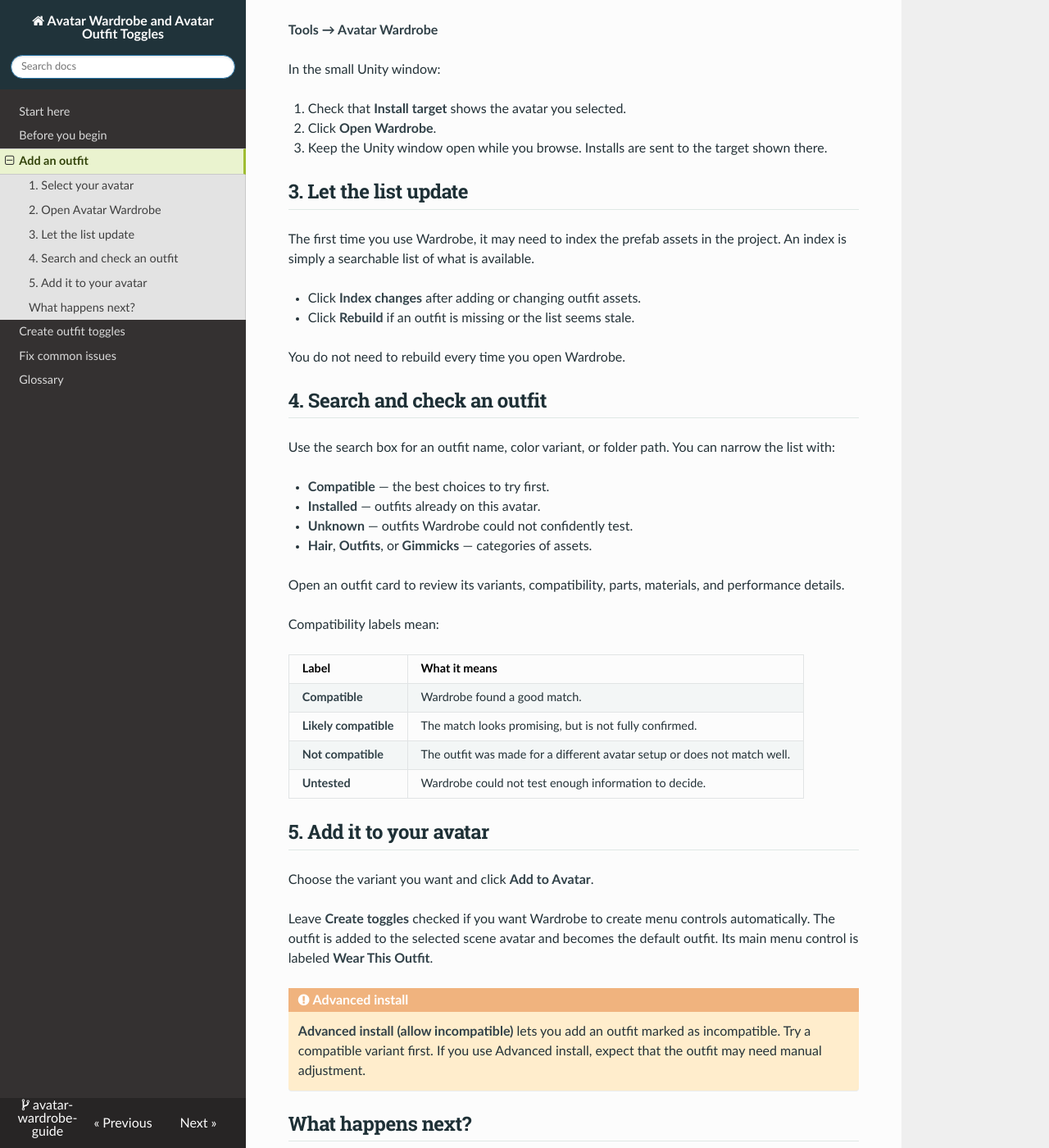
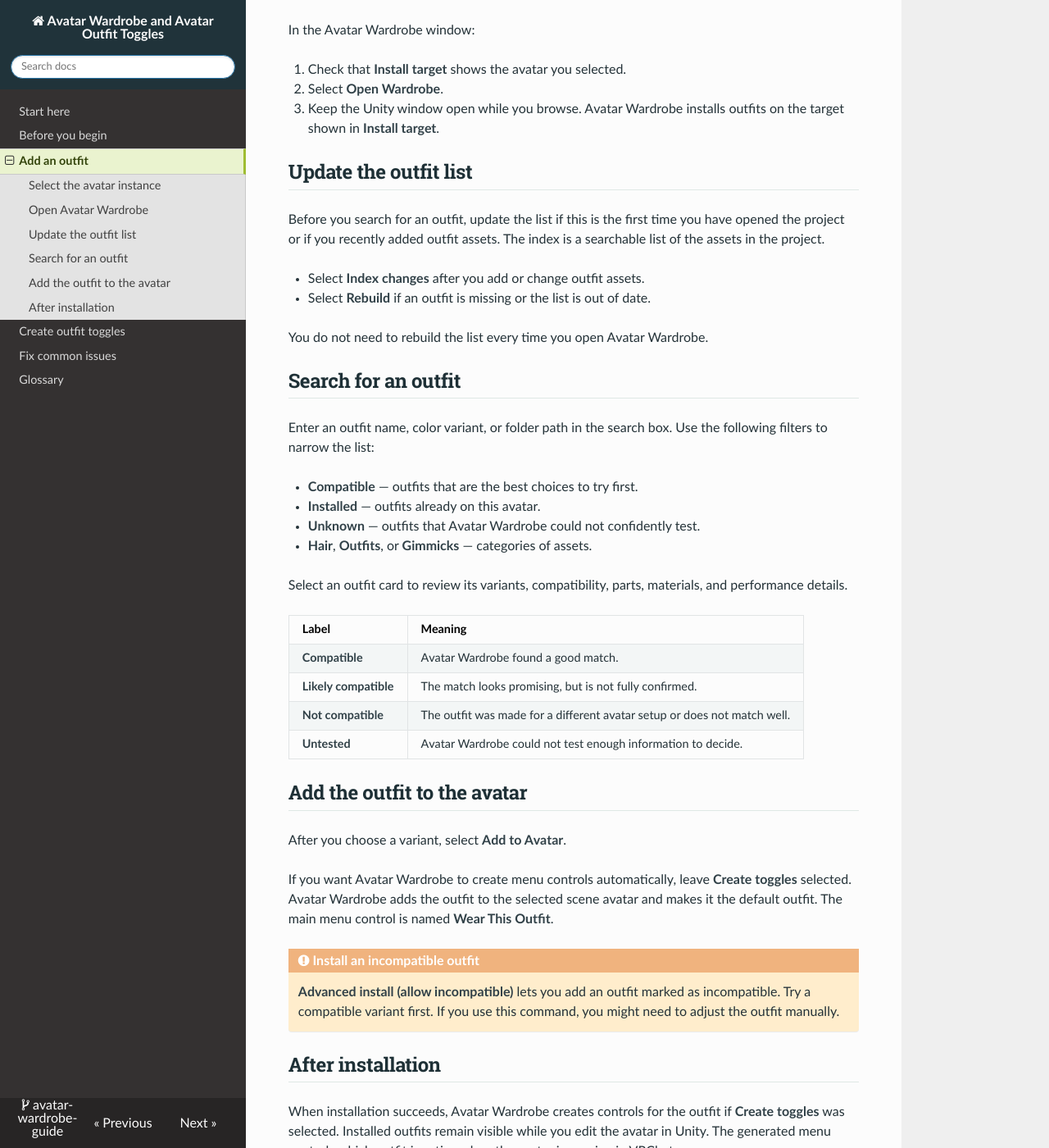
Before and after one commit to gryphprime/avatar-wardrobe-guide, an MkDocs documentation site: the page built from docs/add-an-outfit.md, in a window 1280 px wide and 1400 px high, scrolled down 464 px. Shown: the whole window at 82% size. Built offline with MkDocs 1.6.1, drawn with Linux system fonts in a browser that asks for light colours; nearby versions of some CDN libraries; some of the changed text lies outside the part shown.

Commit message:
Rewrite Avatar Wardrobe procedure in Google documentation style

```diff
--- a/docs/add-an-outfit.md
+++ b/docs/add-an-outfit.md
@@ -1,63 +1,59 @@
 # Add an outfit with Avatar Wardrobe
 
-Avatar Wardrobe searches the outfit assets already in your Unity project. It does not download clothing from a shop or invent a new outfit; it helps you find and install what is already available locally.
+Avatar Wardrobe searches the outfit assets in your Unity project. It does not download clothing from a shop or create a new outfit. It helps you find and install outfits that are already available in the project.
 
-## 1. Select your avatar
+## Select the avatar instance
 
-In Unity’s **Hierarchy**, click the avatar instance you are editing.
+Before you open Avatar Wardrobe, select the avatar instance that you are editing in the **Hierarchy**.
 
-## 2. Open Avatar Wardrobe
+## Open Avatar Wardrobe
 
-From Unity’s top menu, choose:
+From the **Tools** menu, select **Avatar Wardrobe**.
 
-**Tools → Avatar Wardrobe**
-
-In the small Unity window:
+In the Avatar Wardrobe window:
 
 1. Check that **Install target** shows the avatar you selected.
-2. Click **Open Wardrobe**.
-3. Keep the Unity window open while you browse. Installs are sent to the target shown there.
+2. Select **Open Wardrobe**.
+3. Keep the Unity window open while you browse. Avatar Wardrobe installs outfits on the target shown in **Install target**.
 
-## 3. Let the list update
+## Update the outfit list
 
-The first time you use Wardrobe, it may need to index the prefab assets in the project. An index is simply a searchable list of what is available.
+Before you search for an outfit, update the list if this is the first time you have opened the project or if you recently added outfit assets. The index is a searchable list of the assets in the project.
 
-- Click **Index changes** after adding or changing outfit assets.
-- Click **Rebuild** if an outfit is missing or the list seems stale.
+- Select **Index changes** after you add or change outfit assets.
+- Select **Rebuild** if an outfit is missing or the list is out of date.
 
-You do not need to rebuild every time you open Wardrobe.
+You do not need to rebuild the list every time you open Avatar Wardrobe.
 
-## 4. Search and check an outfit
+## Search for an outfit
 
-Use the search box for an outfit name, color variant, or folder path. You can narrow the list with:
+Enter an outfit name, color variant, or folder path in the search box. Use the following filters to narrow the list:
 
-- **Compatible** — the best choices to try first.
+- **Compatible** — outfits that are the best choices to try first.
 - **Installed** — outfits already on this avatar.
-- **Unknown** — outfits Wardrobe could not confidently test.
+- **Unknown** — outfits that Avatar Wardrobe could not confidently test.
 - **Hair**, **Outfits**, or **Gimmicks** — categories of assets.
 
-Open an outfit card to review its variants, compatibility, parts, materials, and performance details.
+Select an outfit card to review its variants, compatibility, parts, materials, and performance details.
 
-Compatibility labels mean:
-
-| Label | What it means |
+| Label | Meaning |
 | --- | --- |
-| **Compatible** | Wardrobe found a good match. |
+| **Compatible** | Avatar Wardrobe found a good match. |
 | **Likely compatible** | The match looks promising, but is not fully confirmed. |
 | **Not compatible** | The outfit was made for a different avatar setup or does not match well. |
-| **Untested** | Wardrobe could not test enough information to decide. |
+| **Untested** | Avatar Wardrobe could not test enough information to decide. |
 
-## 5. Add it to your avatar
+## Add the outfit to the avatar
 
-Choose the variant you want and click **Add to Avatar**.
+After you choose a variant, select **Add to Avatar**.
 
-Leave **Create toggles** checked if you want Wardrobe to create menu controls automatically. The outfit is added to the selected scene avatar and becomes the default outfit. Its main menu control is labeled **Wear This Outfit**.
+If you want Avatar Wardrobe to create menu controls automatically, leave **Create toggles** selected. Avatar Wardrobe adds the outfit to the selected scene avatar and makes it the default outfit. The main menu control is named **Wear This Outfit**.
 
-!!! warning "Advanced install"
-    **Advanced install (allow incompatible)** lets you add an outfit marked as incompatible. Try a compatible variant first. If you use Advanced install, expect that the outfit may need manual adjustment.
+!!! warning "Install an incompatible outfit"
+    **Advanced install (allow incompatible)** lets you add an outfit marked as incompatible. Try a compatible variant first. If you use this command, you might need to adjust the outfit manually.
 
-## What happens next?
+## After installation
 
-When installation succeeds, Wardrobe creates controls for the outfit if **Create toggles** was enabled. Installed outfits stay visible while you edit the avatar in Unity; they switch through the menu when the avatar is running in VRChat.
+When installation succeeds, Avatar Wardrobe creates controls for the outfit if **Create toggles** was selected. Installed outfits remain visible while you edit the avatar in Unity. The generated menu controls which outfit is active when the avatar is running in VRChat.
 
-If you want to create or rebuild controls yourself, continue with [Make outfit toggles](outfit-toggles.md).
+To create or update controls yourself, see [Create outfit toggles](outfit-toggles.md).
```
